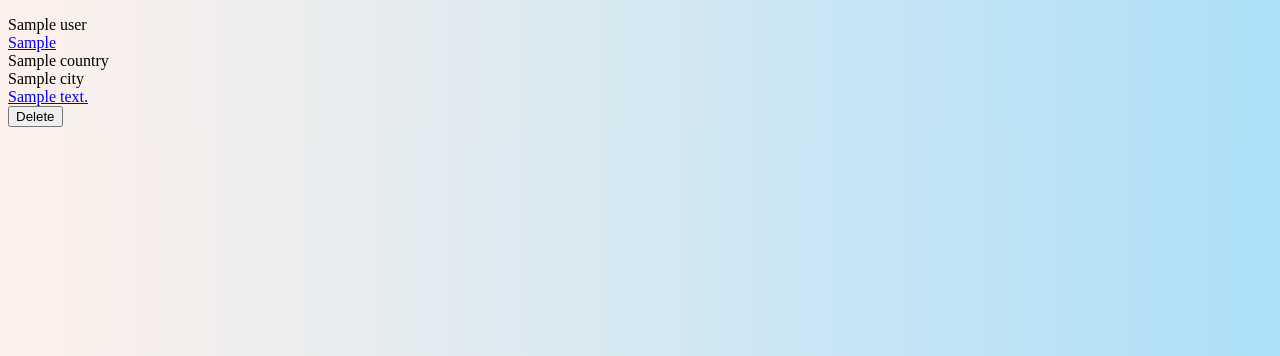
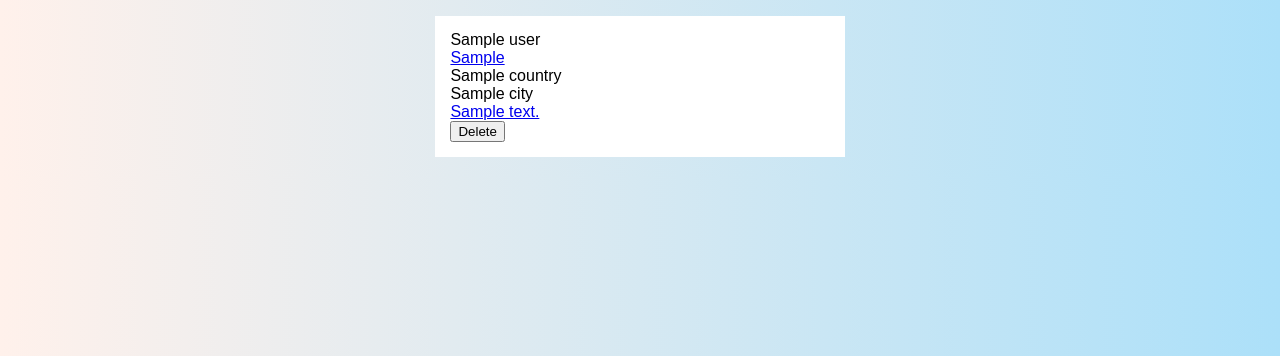
Before and after one commit to Davebgla/Python-Project, a Flask app: template templates/holidays/index.html in a window 1280 px wide. Shown: the part 94-450 px from the top of the page. Run offline with Flask 2, Linux system fonts and the light colour scheme; the template is opened without the code that fills it: most values are stand-ins (such as "Sample title", 1, 10 or a date in 2020).

Commit message:
style css changes

```diff
--- a/static/style.css
+++ b/static/style.css
@@ -24,5 +24,28 @@ body{
     font-family: "Helvetica", arial, sans-serif; font-size: 16px;
     width: 100%;
     text-align: center;
+   }
 
-   }
+  .hols{
+    display: flex;
+    font-family: Arial, Helvetica, sans-serif;
+    border: 5px solid white;
+    width: 30%;
+    min-height: 68px;
+    padding: 10px;
+    line-height: 18px;
+    margin-bottom: 10px;
+    background-color: white;
+  }
+
+  .hols_container{
+    display: flex;
+    justify-content: space-evenly;
+    flex-wrap: wrap;
+  }
+
+  .hometext h2{
+    font-family: Arial, Helvetica, sans-serif;
+    text-decoration: none;
+    font-size: 60px;
+  }
--- a/templates/countries/new_country.html
+++ b/templates/countries/new_country.html
@@ -7,7 +7,7 @@
     <label for="name">Add Country:</label>
     <input type="text" id="name" name="name" placeholder="name" required autofocus>
     <div>
-        <button type="submit">Submit</button>
+    <button type="submit">Submit</button>
     </form>
 
 {% endblock %}
--- a/templates/holidays/index.html
+++ b/templates/holidays/index.html
@@ -3,7 +3,8 @@
 {% block content %}
 <link rel="stylesheet" href="{{url_for('static', filename='style.css') }}">
 {% for holiday in all_holidays %}
-<div class="holiday">
+<div class="hols_container">
+  <div class="hols">
     <div class="content">
       {{holiday.user.name}}
       <div class="holiday_type">
@@ -26,6 +27,8 @@
       </div>
     </div>
   </div>
+
+</div>
 {% endfor %}
 
 
--- a/templates/holidays/show.html
+++ b/templates/holidays/show.html
@@ -1,13 +1,13 @@
 {% extends "base.html" %}
+<link rel="stylesheet" href="{{ url_for('static', filename='style.css') }}">
 {% block content %}
 
-  <div>
-    <p>{{holiday.name}}</p>
+  <div class="hols_edit">
+    <p>{{holiday.user.name}}</p>
     <p>{{holiday.holiday_type}}</p>
     <p>{{holiday.country.name}}</p>
     <p>{{holiday.city.name}}</p>
     <p>{{holiday.review}}</p>
-    <p>{{holiday.user.name}}</p>
     <p><a href="/holidays/{{holiday.id}}/edit">Edit</a></p>
   </div>
 
```
Also changed, not shown: templates/holidays/new.html (+5 -4 lines), templates/index.html (+8 -1 lines).
